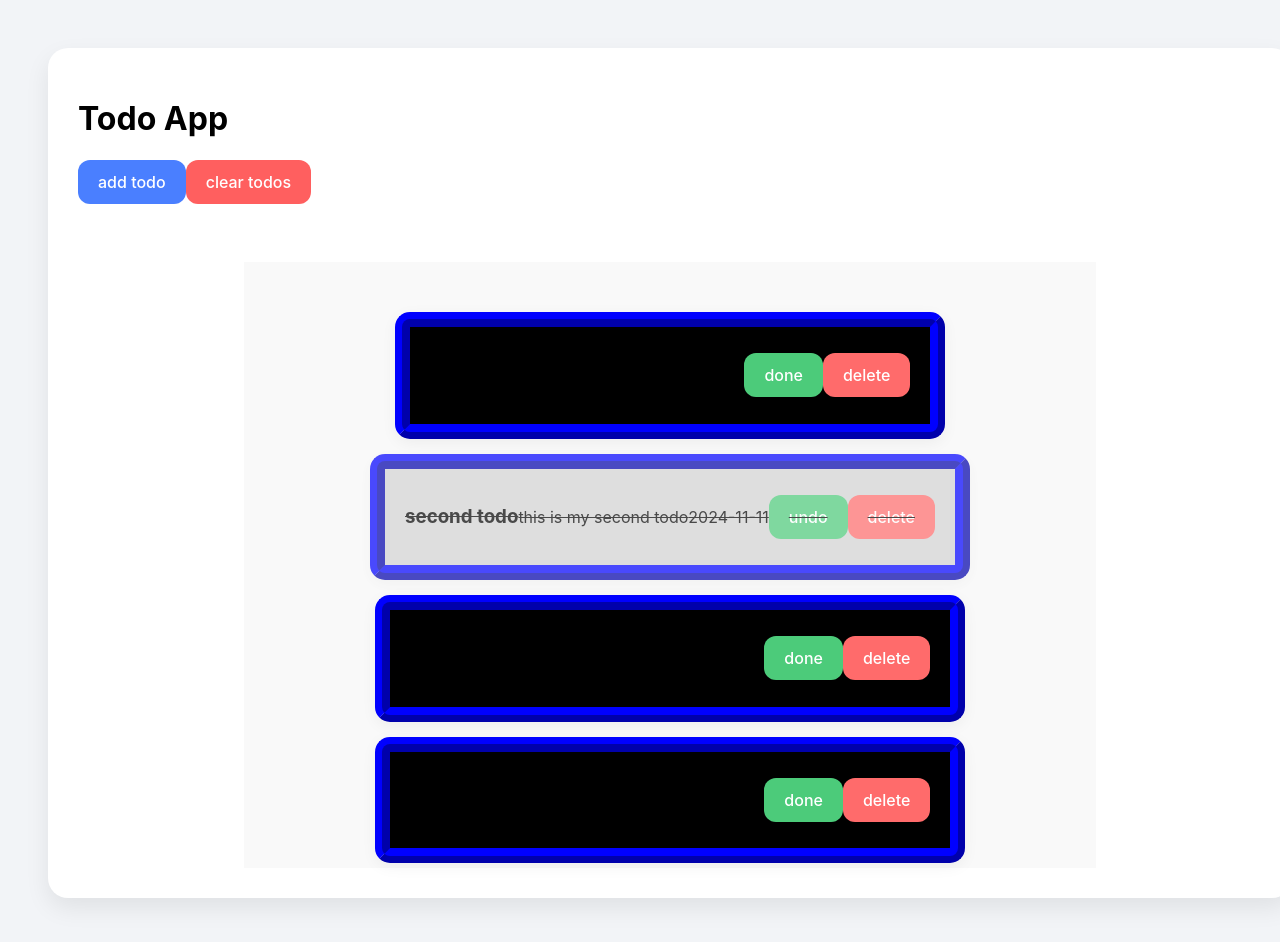
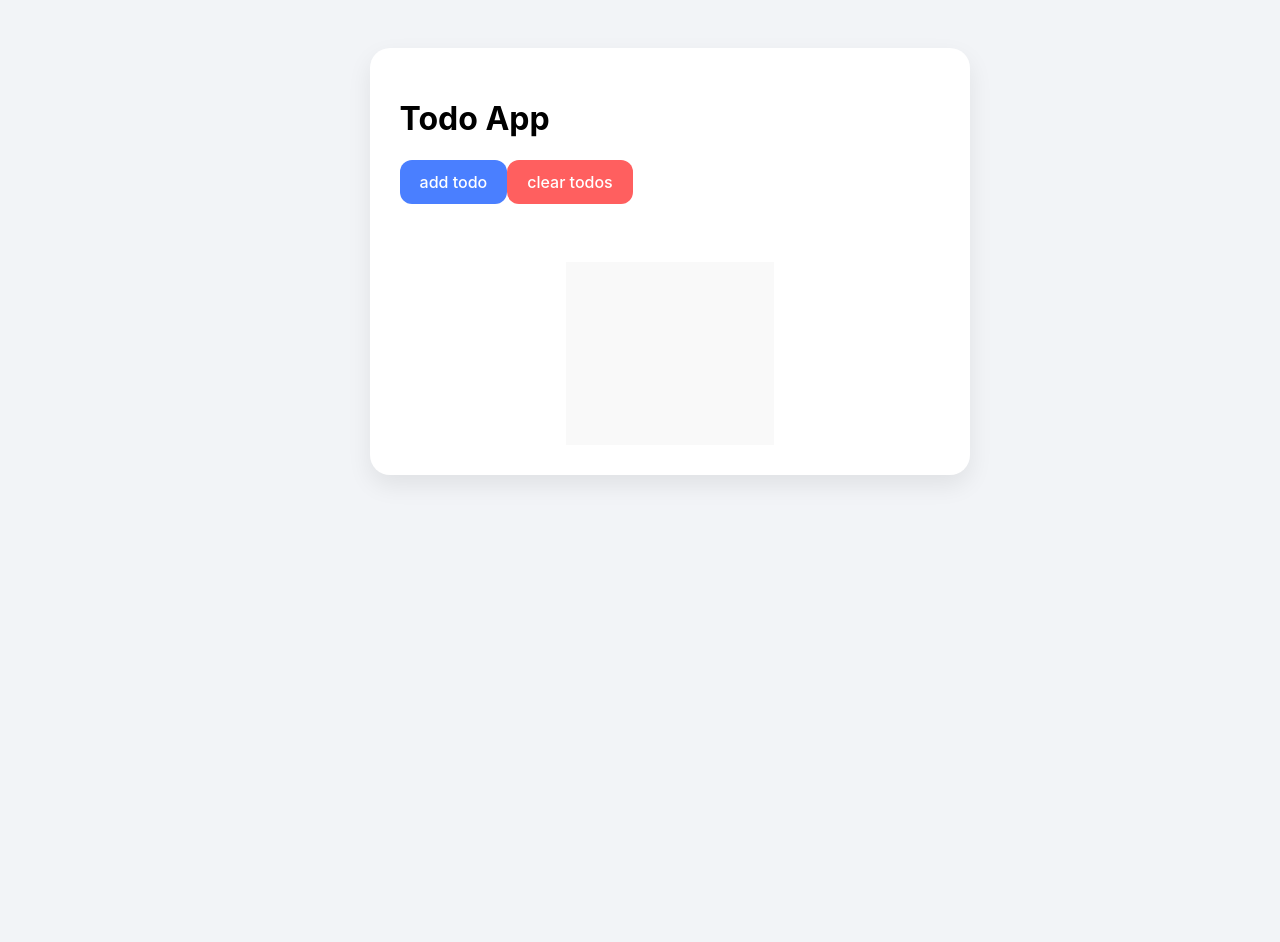
Before and after one commit to nekrosb/to-do-app-vReact-nekrosb, a React app: page / in a window 1280 px wide. Shown: the top 942 px of the page. After the commit the page ends 800 px from the top, so only its background shows below. Built offline with nearby package versions, Linux system fonts and the light colour scheme; the HTML template or start-up script is replaced by a standard one.

Commit message:
feat: user can delete todo from his list

```diff
--- a/src/App.tsx
+++ b/src/App.tsx
@@ -11,7 +11,11 @@ const funcToSwitch = (scrin: string, setSwitcher: React.Dispatch<React.SetStateA
   setSwitcher(scrin)
 }
 
-const [todos, setTodos] = useState<todoData[]>([{id: 11, title: 'sample todo', content: "this is a sample todo", date: "2024-10-10", done: false}, {id: 12, title: 'sample todo', content: "this is a sample todo", date: "2024-10-10", done: false}])
+const [todos, setTodos] = useState<todoData[]>([])
+
+const deleteTodo = (id: number) => {
+  setTodos((t) => t.filter(todo => todo.id !== id))
+}
 
   return (
     <div className="main-container">
@@ -28,6 +32,7 @@ const [todos, setTodos] = useState<todoData[]>([{id: 11, title: 'sample todo', c
 
 {switcher === "main" && (
         <Button
+        type="button"
           classss="btn btn-delete-all"
           onClick={() => console.log('clear todos')}
           title="clear todos"
@@ -36,26 +41,8 @@ const [todos, setTodos] = useState<todoData[]>([{id: 11, title: 'sample todo', c
       </header>
 {switcher === "main" && (
       <div className="todos-container">
-        <Todo
-          todoData={{
-            id: 12,
-            title: 'first todo',
-            content: 'this is my first todo',
-            date: '2024-10-10',
-            done: false,
-          }}
-        />
-        <Todo
-          todoData={{
-            id: 13,
-            title: 'second todo',
-            content: 'this is my second todo',
-            date: '2024-11-11',
-            done: true,
-          }}
-        />
         {todos.map(t => {return (
-          <Todo key={t.id} todoData={t} />
+          <Todo key={t.id} todoData={t} deleteTodo={deleteTodo} />
         )})}
       </div>
 )}
--- a/src/Todo.tsx
+++ b/src/Todo.tsx
@@ -3,9 +3,10 @@ import type { todoData } from './types';
 
 type props = {
   todoData: todoData;
+  deleteTodo: (id: number) => void;
 };
 
-export function Todo({ todoData }: props): JSX.Element {
+export function Todo({ todoData, deleteTodo }: props): JSX.Element {
   return (
     <div className={!todoData.done ? 'todo-item' : 'todo-item completed'}>
       <h3>{todoData.title}</h3>
@@ -19,7 +20,7 @@ export function Todo({ todoData }: props): JSX.Element {
       <Button
         title="delete"
         classss="btn btn-delete"
-        onClick={() => console.log('todo delete')}
+        onClick={() => deleteTodo(todoData.id)}
       />
     </div>
   );
```
